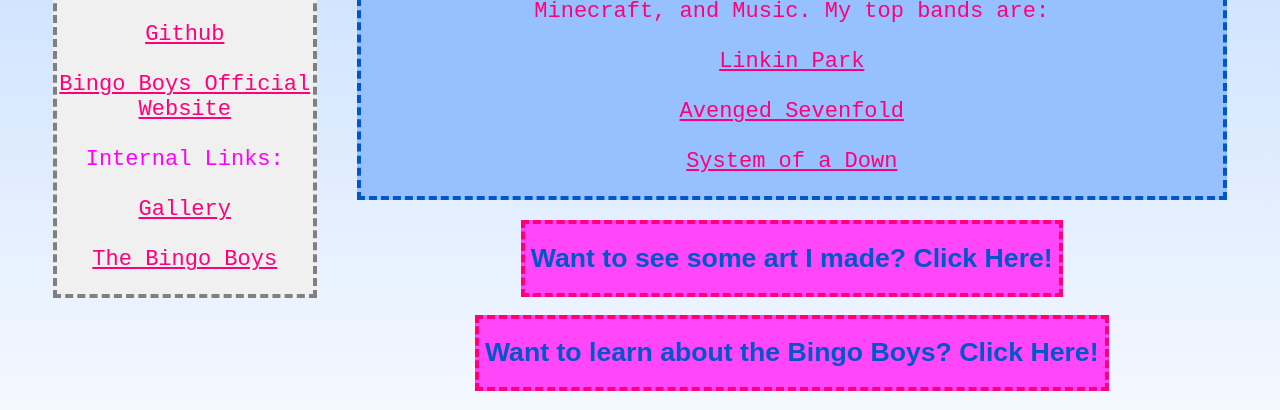
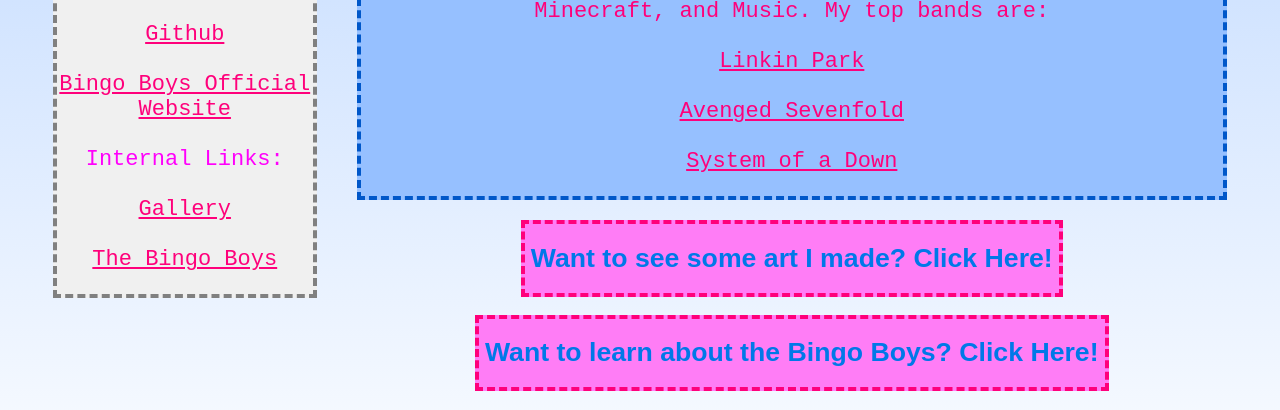
Before and after one commit to WeavileFan/Homepage, a plain HTML site: page index.html in a window 1280 px wide. Shown: the part 719-1129 px from the top of the page. Drawn offline with Linux system fonts and the light colour scheme.

Commit message:
Update background and text colors in styles.css

```diff
--- a/styles.css
+++ b/styles.css
@@ -62,7 +62,7 @@
 }
 .pinkb {
   border:4px dashed #ff007b;
-  background-color: #ff47f9;
+  background-color: #ff7df6;
   margin-left:30px;
   margin-right:30px;
   transition:transform 0.2s ease;
@@ -72,7 +72,7 @@
   cursor:url("https://i.ibb.co/FbDNCpjL/New-Piskel-1-png-3.png"),pointer;
 }
 .dblue {
-  color:#0057c9;
+  color:#0078e8;
 }
 img {
   transition:transform 0.2s ease;
```
